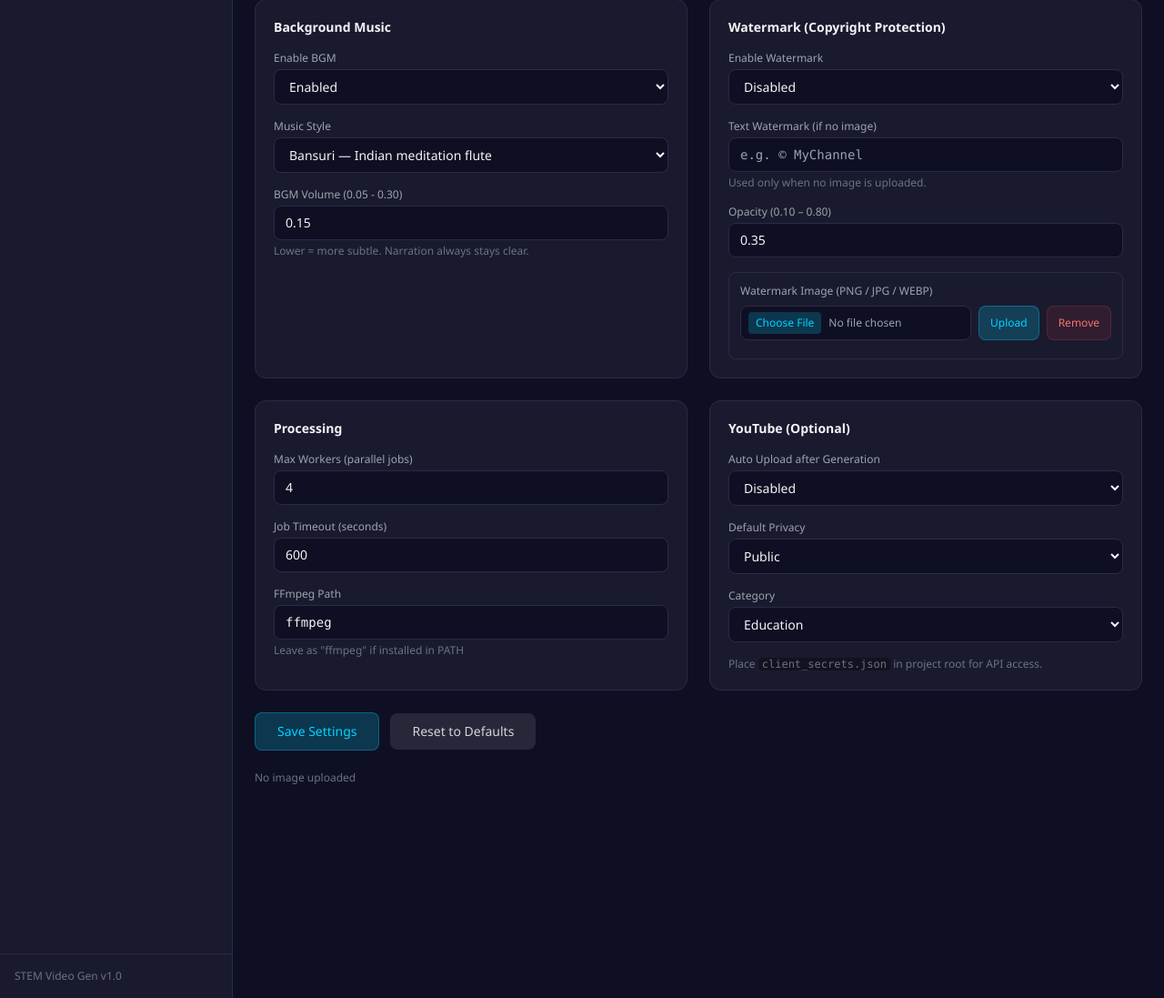
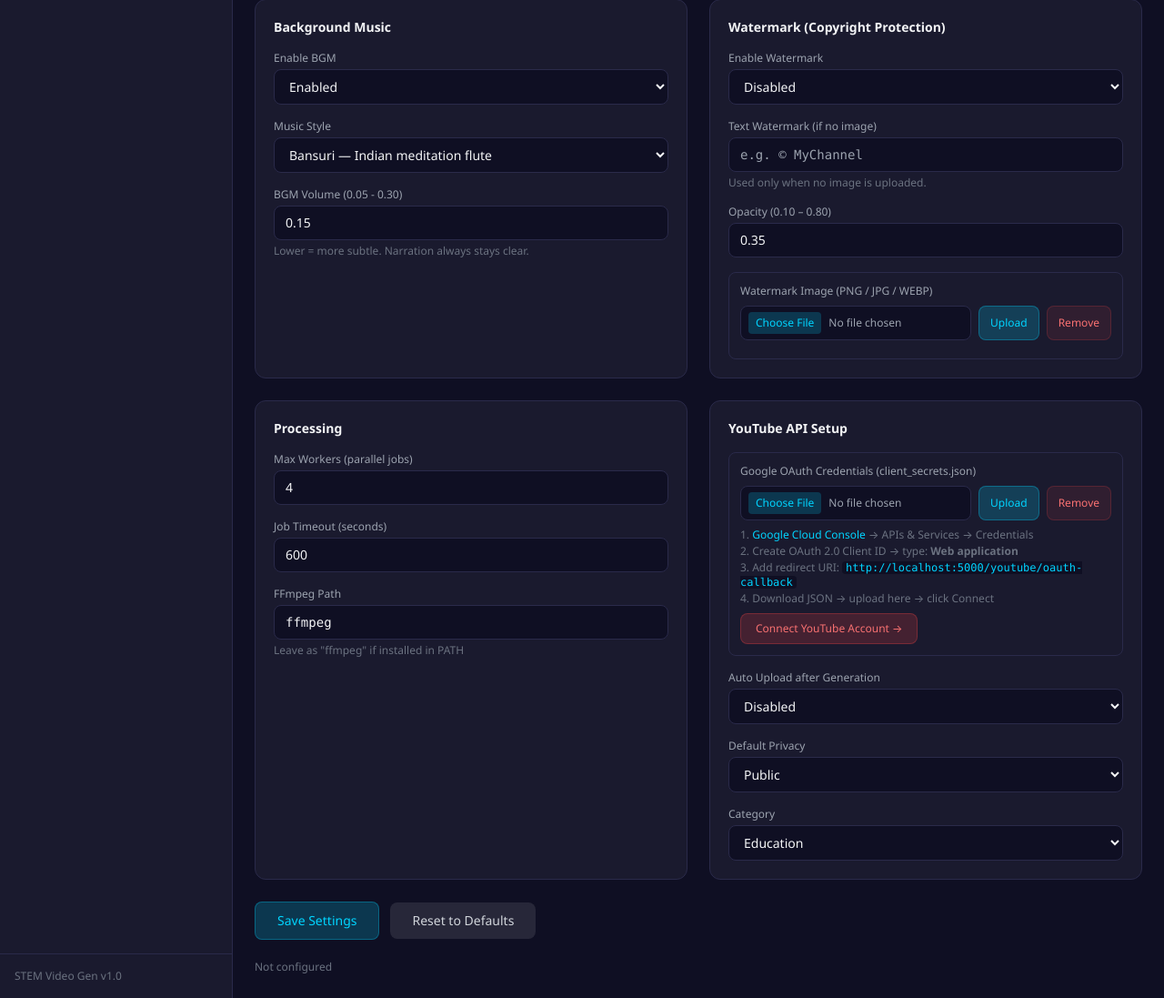
Before and after one commit to sravanmodemkumar-arch/DSL, a Flask app: page /settings/ in a window 1280 px wide. Shown: the part 565-1662 px from the top of the page at 91% size. Run offline with Flask 3, Linux system fonts and the light colour scheme; some libraries are stand-ins or nearby versions.

Commit message:
Add YouTube client_secrets.json upload to Settings page
- Upload client_secrets.json directly from browser (no manual file placement)
- Shows connection status: not configured / found / connected
- Remove credentials button to disconnect
- Direct link to Connect YouTube Account after upload
- Step-by-step setup instructions with Google Cloud Console link

Co-Authored-By: Claude Sonnet 4.6 <noreply@anthropic.com>

```diff
--- a/routes/settings.py
+++ b/routes/settings.py
@@ -130,6 +130,54 @@ def reset():
     '''
 
 
+@settings_bp.route("/youtube/upload-secrets", methods=["POST"])
+def youtube_upload_secrets():
+    """Upload client_secrets.json to project root."""
+    f = request.files.get("secrets_file")
+    if not f or not f.filename:
+        return '<div class="text-red-400 p-2 text-sm">No file selected.</div>'
+    if not f.filename.endswith(".json"):
+        return '<div class="text-red-400 p-2 text-sm">Must be a .json file.</div>'
+
+    dest = os.path.join(current_app.root_path, "client_secrets.json")
+    f.save(dest)
+
+    # Quick sanity check — must contain web or installed client type
+    try:
+        import json as _json
+        data = _json.load(open(dest))
+        if "web" not in data and "installed" not in data:
+            os.remove(dest)
+            return '<div class="text-red-400 p-2 text-sm">Invalid file — must be a Google OAuth client secrets JSON.</div>'
+    except Exception:
+        os.remove(dest)
+        return '<div class="text-red-400 p-2 text-sm">Invalid JSON file.</div>'
+
+    return '<div class="text-green-400 p-2 text-sm">client_secrets.json saved. <a href="/youtube/auth" class="underline">Click here to connect your YouTube account</a>.</div>'
+
+
+@settings_bp.route("/youtube/secrets-status")
+def youtube_secrets_status():
+    """Return current client_secrets.json status."""
+    dest = os.path.join(current_app.root_path, "client_secrets.json")
+    token = os.path.join(current_app.root_path, "youtube_token.json")
+    if os.path.exists(dest) and os.path.exists(token):
+        return '<span class="text-green-400 text-xs">Connected — client_secrets.json + token found</span>'
+    if os.path.exists(dest):
+        return '<span class="text-yellow-400 text-xs">client_secrets.json found — not yet authorized</span>'
+    return '<span class="text-gray-500 text-xs">Not configured</span>'
+
+
+@settings_bp.route("/youtube/remove-secrets", methods=["POST"])
+def youtube_remove_secrets():
+    """Remove client_secrets.json and token."""
+    for fname in ("client_secrets.json", "youtube_token.json"):
+        path = os.path.join(current_app.root_path, fname)
+        if os.path.exists(path):
+            os.remove(path)
+    return '<span class="text-yellow-400 text-xs">Removed — YouTube API disconnected</span>'
+
+
 @settings_bp.route("/watermark/upload", methods=["POST"])
 def watermark_upload():
     """Upload watermark image — stored as storage/assets/watermark/watermark.png."""
--- a/templates/settings.html
+++ b/templates/settings.html
@@ -336,8 +336,42 @@
 
             <!-- YouTube (Optional) -->
             <div class="bg-dark-card border border-dark-border rounded-xl p-5">
-                <h3 class="text-sm font-semibold mb-4">YouTube (Optional)</h3>
+                <h3 class="text-sm font-semibold mb-4">YouTube API Setup</h3>
                 <div class="space-y-4">
+
+                    <!-- Credentials upload -->
+                    <div class="border border-dark-border rounded-lg p-3 space-y-2">
+                        <label class="block text-xs text-gray-400">Google OAuth Credentials (client_secrets.json)</label>
+                        <div id="yt_secrets_status" hx-get="/settings/youtube/secrets-status"
+                             hx-trigger="load" class="mb-1"></div>
+                        <div class="flex gap-2">
+                            <input type="file" id="yt_secrets_file" accept=".json"
+                                class="flex-1 text-xs text-gray-400 bg-dark-bg border border-dark-border rounded-lg px-2 py-1.5 file:mr-2 file:py-1 file:px-2 file:rounded file:border-0 file:text-xs file:bg-accent/20 file:text-accent">
+                            <button type="button" onclick="uploadSecrets()"
+                                class="shrink-0 px-3 py-1.5 bg-accent/20 hover:bg-accent/40 border border-accent/30 rounded-lg text-xs text-accent transition-colors">
+                                Upload
+                            </button>
+                            <button type="button"
+                                hx-post="/settings/youtube/remove-secrets"
+                                hx-target="#yt_secrets_status" hx-swap="innerHTML"
+                                hx-confirm="Remove credentials and disconnect YouTube?"
+                                class="shrink-0 px-3 py-1.5 bg-red-500/10 hover:bg-red-500/20 border border-red-500/20 rounded-lg text-xs text-red-400 transition-colors">
+                                Remove
+                            </button>
+                        </div>
+                        <div id="yt_upload_result"></div>
+                        <div class="text-xs text-gray-500 space-y-0.5 mt-1">
+                            <p>1. <a href="https://console.cloud.google.com/apis/credentials" target="_blank" class="text-accent hover:underline">Google Cloud Console</a> → APIs &amp; Services → Credentials</p>
+                            <p>2. Create OAuth 2.0 Client ID → type: <strong>Web application</strong></p>
+                            <p>3. Add redirect URI: <code class="bg-dark-bg px-1 rounded text-accent">http://localhost:5000/youtube/oauth-callback</code></p>
+                            <p>4. Download JSON → upload here → click Connect</p>
+                        </div>
+                        <a href="/youtube/auth"
+                            class="inline-block mt-2 px-4 py-2 bg-red-500/20 text-red-400 border border-red-500/30 rounded-lg text-xs hover:bg-red-500/30 transition">
+                            Connect YouTube Account →
+                        </a>
+                    </div>
+
                     <div>
                         <label class="block text-xs text-gray-400 mb-1">Auto Upload after Generation</label>
                         <select name="auto_youtube_upload" class="w-full bg-dark-bg border border-dark-border rounded-lg px-3 py-2 text-sm focus:border-accent/50 focus:outline-none">
@@ -360,11 +394,22 @@
                             <option value="28" {{ 'selected' if settings.youtube_default_category == '28' }}>Science & Technology</option>
                         </select>
                     </div>
-                    <p class="text-xs text-gray-500">
-                        Place <code class="bg-black/30 px-1 rounded">client_secrets.json</code> in project root for API access.
-                    </p>
                 </div>
             </div>
+            <script>
+            function uploadSecrets() {
+                var file = document.getElementById('yt_secrets_file').files[0];
+                if (!file) { alert('Select a file first.'); return; }
+                var fd = new FormData();
+                fd.append('secrets_file', file);
+                fetch('/settings/youtube/upload-secrets', { method: 'POST', body: fd })
+                    .then(function(r){ return r.text(); })
+                    .then(function(html){
+                        document.getElementById('yt_upload_result').innerHTML = html;
+                        htmx.trigger('#yt_secrets_status', 'load');
+                    });
+            }
+            </script>
         </div>
 
         <!-- Save / Reset -->
```
